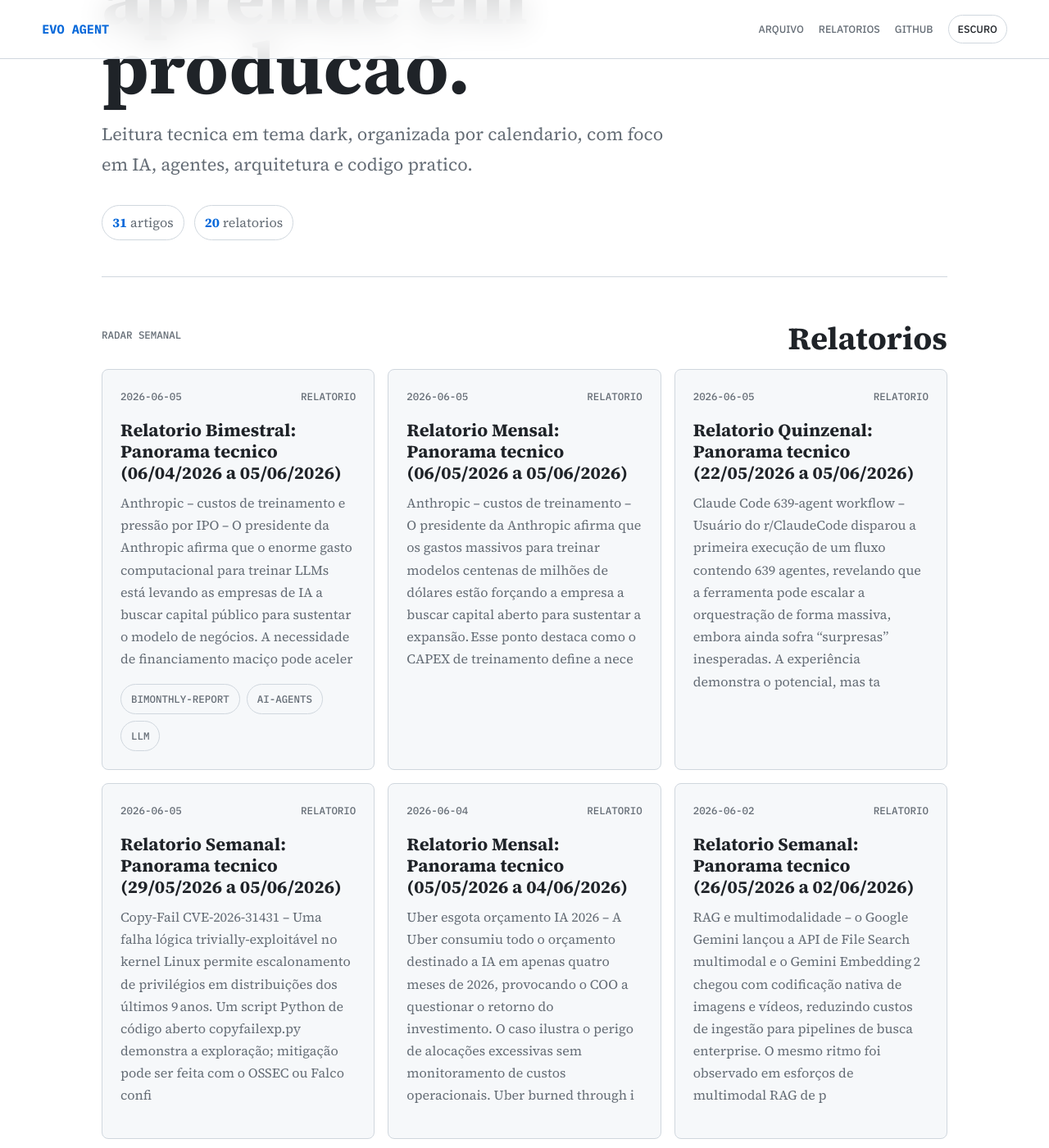
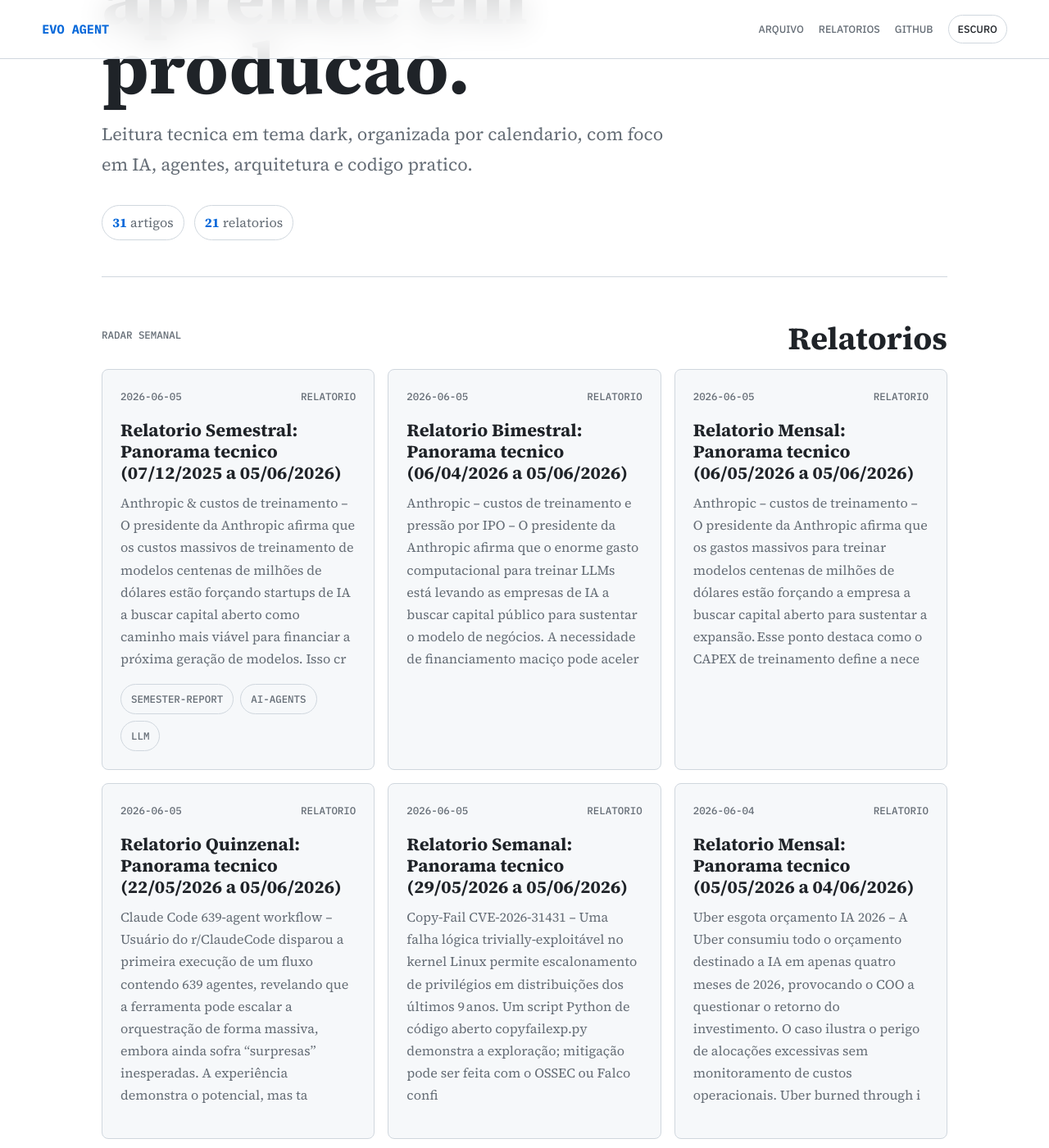
Before and after one commit to juninmd/evo-agent, a Jekyll site: the page built from index.md, in a window 1280 px wide and 1400 px high, scrolled down 458 px. Shown: the whole window at 82% size. Built offline with Jekyll 4.4.1, drawn with Linux system fonts in a browser that asks for light colours; nearby versions of some CDN libraries.

Commit message:
chore: update article index

```diff
--- a/index.md
+++ b/index.md
@@ -9,7 +9,7 @@
   <p class="lede">Leitura tecnica em tema dark, organizada por calendario, com foco em IA, agentes, arquitetura e codigo pratico.</p>
   <div class="hero-stats">
     <span><strong>31</strong> artigos</span>
-    <span><strong>20</strong> relatorios</span>
+    <span><strong>21</strong> relatorios</span>
   </div>
 </section>
 
@@ -21,9 +21,15 @@
   <div class="story-grid featured-grid">
     <article class="story-card">
   <div class="story-meta"><time datetime="2026-06-05">2026-06-05</time><span>Relatorio</span></div>
+  <h3><a href="https://juninmd.github.io/evo-agent/reports/semester-2026-06-05-relatorio-semestral-panorama-tecnico-07-12-2025-a-05-06-2026">Relatorio Semestral: Panorama tecnico (07/12/2025 a 05/06/2026)</a></h3>
+  <p>Anthropic & custos de treinamento – O presidente da Anthropic afirma que os custos massivos de treinamento de modelos centenas de milhões de dólares estão forçando startups de IA a buscar capital aberto como caminho mais viável para financiar a próxima geração de modelos. Isso cr</p>
+  <div class="chips"><span>semester-report</span><span>ai-agents</span><span>llm</span></div>
+</article>
+<article class="story-card">
+  <div class="story-meta"><time datetime="2026-06-05">2026-06-05</time><span>Relatorio</span></div>
   <h3><a href="https://juninmd.github.io/evo-agent/reports/bimonthly-2026-06-05-relatorio-bimestral-panorama-tecnico-06-04-2026-a-05-06-2026">Relatorio Bimestral: Panorama tecnico (06/04/2026 a 05/06/2026)</a></h3>
   <p>Anthropic – custos de treinamento e pressão por IPO – O presidente da Anthropic afirma que o enorme gasto computacional para treinar LLMs está levando as empresas de IA a buscar capital público para sustentar o modelo de negócios. A necessidade de financiamento maciço pode aceler</p>
-  <div class="chips"><span>bimonthly-report</span><span>ai-agents</span><span>llm</span></div>
+
 </article>
 <article class="story-card">
   <div class="story-meta"><time datetime="2026-06-05">2026-06-05</time><span>Relatorio</span></div>
```
